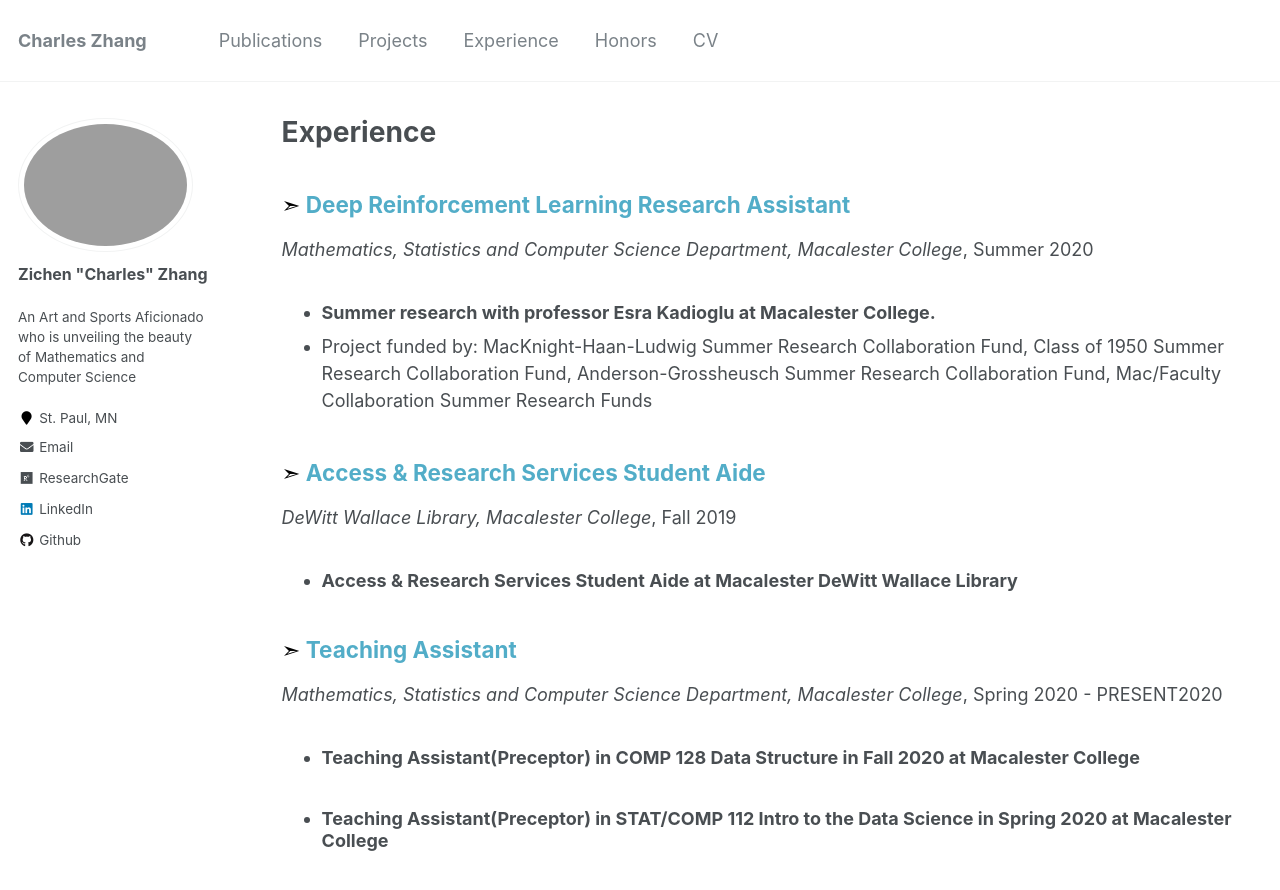
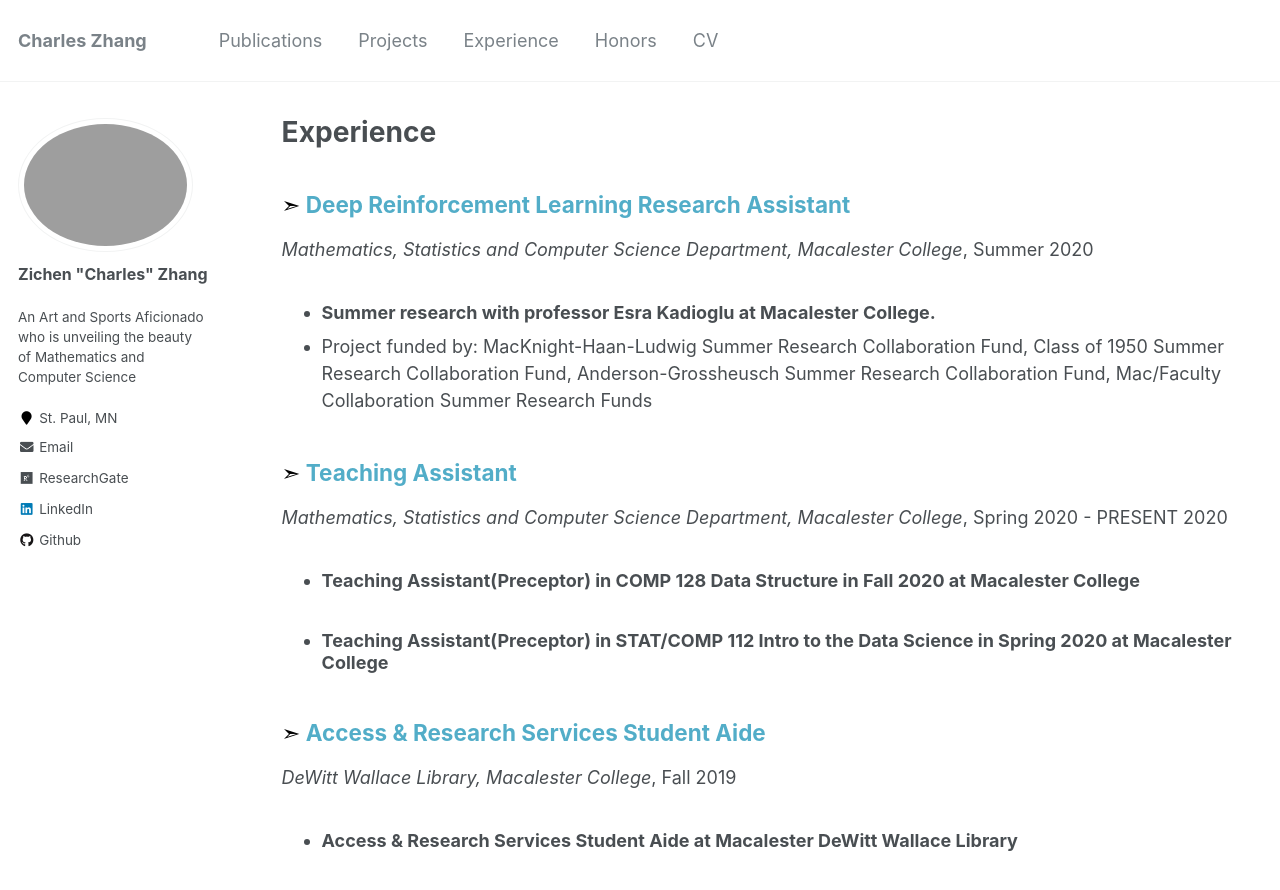
Before and after one commit to zcczhang/zcczhang.github.io, a Jekyll site: the page built from _pages/experience.html, in a window 1280 px wide and 900 px high. Shown: the top 890 px of the window. Built offline with Jekyll 4.4.1, drawn with Linux system fonts in a browser that asks for light colours.

Commit message:
Update TA.md

```diff
--- a/_experience/TA.md
+++ b/_experience/TA.md
@@ -4,7 +4,8 @@
 permalink: /experience/spring2020
 venue: "Mathematics, Statistics and Computer Science Department, Macalester College"
 location: "St. Paul, MN"
-term: "Spring 2020 - PRESENT"
+term: "Spring 2020 - PRESENT "
+date: "2020-01-01"
 ---
 - ### Teaching Assistant(Preceptor) in **COMP 128 Data Structure** in Fall 2020 at Macalester College
 - ### Teaching Assistant(Preceptor) in **STAT/COMP 112 Intro to the Data Science** in Spring 2020 at Macalester College
```
